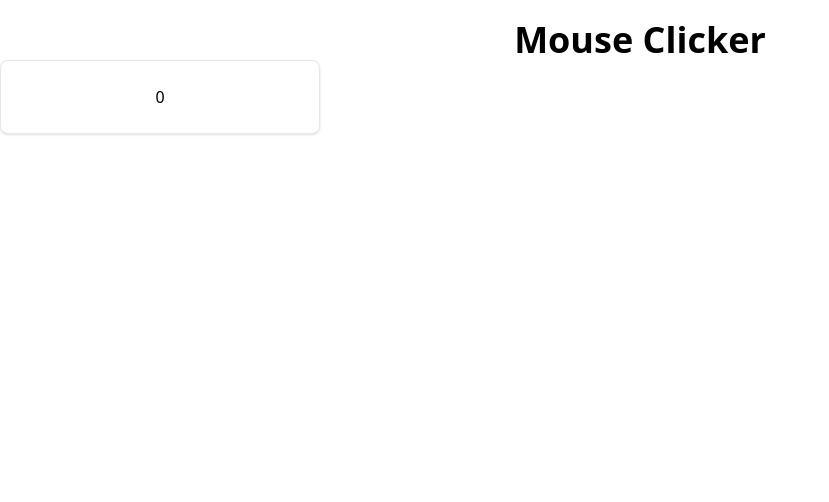
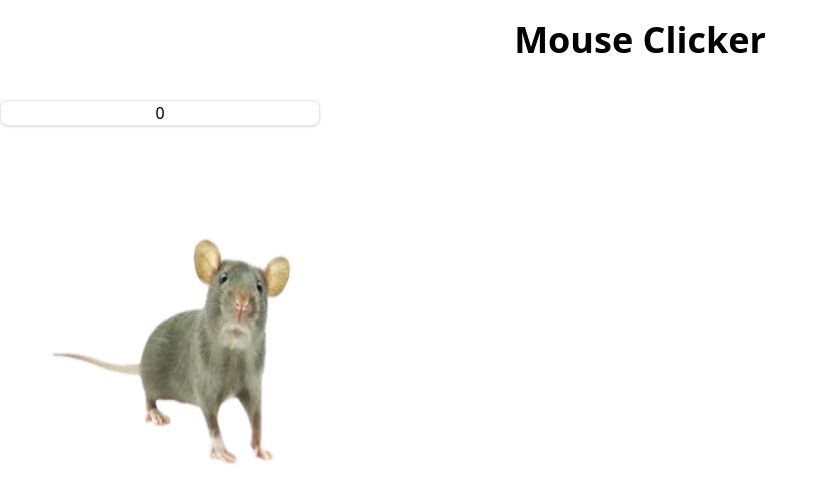
Before and after one commit to iVlastart/MouseClicker, a React (Vite) app: page / in a window 1280 px wide. Shown: the top 502 px of the page, without its empty margins (0-829 px from the left). Built offline with nearby package versions, Linux system fonts and the light colour scheme.

Commit message:
You can now click the mouse to increase the counter by one

```diff
--- a/src/App.tsx
+++ b/src/App.tsx
@@ -7,7 +7,7 @@ function App() {
   return (
     <>
       <Header/>
-      <Game mouseCount={mouseCount}/>
+      <Game mouseCount={mouseCount} setMouseCount={setMouseCount}/>
     </>
   )
 }
--- a/src/components/game/clickSide.tsx
+++ b/src/components/game/clickSide.tsx
@@ -1,13 +1,21 @@
+import type { IMouse } from '../../interfaces/IMouse';
+import mouseImg from '../sprites/mouse.png';
 
-export const ClickSide = ({mouseCount}:IMouse)=>{
+export const ClickSide = ({mouseCount, setMouseCount}:IMouse)=>{
+
+    const handleMouseImgClick = ()=>{
+        setMouseCount(mouseCount+=1);
+    };
+
     return(
-        <div className="flex flex-col w-1/4">
-            <span className="max-w-sm p-6 flex justify-center items-center bg-white border
+        <div className="flex flex-col h-full w-1/4">
+            <span className="max-w-sm mt-10 flex justify-center items-center bg-white border
                             border-gray-200 rounded-lg shadow-sm w-full">
                 {mouseCount}
             </span>
-            <div>
-
+            <div className="pt-52 md:pt-24 pl-3 md:pl-10">
+                <img src={mouseImg} className='h-25 w-25 md:h-65 md:w-65 hover:cursor-pointer'
+                        onClick={handleMouseImgClick}/>
             </div>
         </div>
     )
--- a/src/components/game/game.tsx
+++ b/src/components/game/game.tsx
@@ -1,10 +1,11 @@
+import type { IMouse } from "../../interfaces/IMouse";
 import { ClickSide } from "./clickSide";
 
 
-export const Game = ({mouseCount}: IMouse)=>{
+export const Game = ({mouseCount, setMouseCount}: IMouse)=>{
     return(
         <main className="flex flex-row w-full h-[calc(100vh-10vh)]">
-            <ClickSide mouseCount={mouseCount}/>
+            <ClickSide mouseCount={mouseCount} setMouseCount={setMouseCount}/>
         </main>
     )
 };
--- a/src/interfaces/IMouse.d.ts
+++ b/src/interfaces/IMouse.d.ts
@@ -1,3 +1,6 @@
+import type { Dispatch, SetStateAction } from "react";
+
 interface IMouse{
-    mouseCount: number
+    mouseCount: number,
+    setMouseCount: Dispatch<SetStateAction<number>>
 }
```
